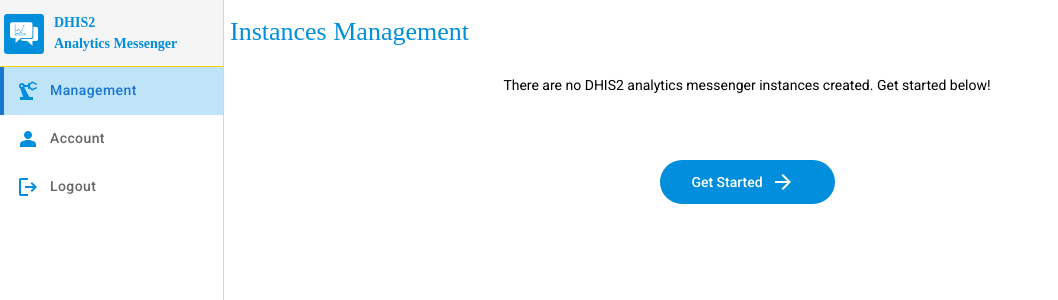
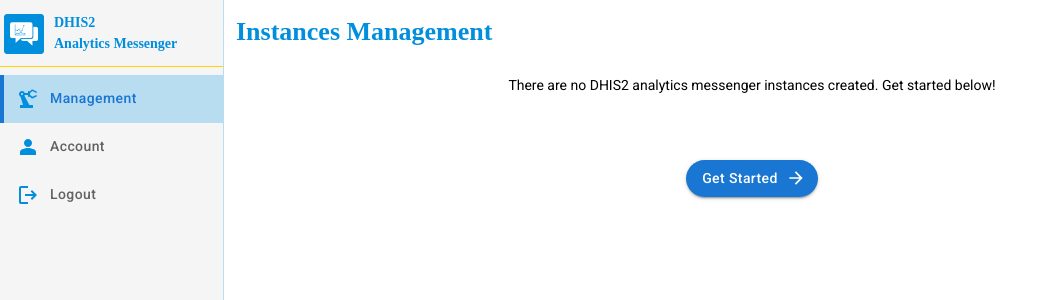
Before and after one commit to hisptz/dhis2-analytics-messenger-panel, a Next.js app: page /dashboard in a window 1280 px wide. Shown: the top 300 px of the page, without its empty margins (0-1058 px from the left). Built offline with nearby package versions, Linux system fonts and the light colour scheme.

Commit message:
refactor(dashboard & sidebar): refactor dashboard and sideBar section
n

```diff
--- a/src/app/account/components/EditDetaisModal/index.tsx
+++ b/src/app/account/components/EditDetaisModal/index.tsx
@@ -32,7 +32,7 @@
       <Button className="text-black w-24" sx={{ textTransform: 'none', borderRadius: '50px' }} onClick={onClose} variant="outlined" >
             Cancel
           </Button>
-          <Button className="rounded-full bg-cornflowerblue-100 w-24" onClick={onClose} color="primary" sx={{ textTransform: 'none' }} variant="contained">
+          <Button className="rounded-full bg-cornflowerblue-100 w-24" onClick={onClose} color="primary" sx={{ textTransform: 'none', borderRadius: '50px'  }} variant="contained">
             Save
           </Button>
       </DialogActions>
--- a/src/app/dashboard/page.tsx
+++ b/src/app/dashboard/page.tsx
@@ -1,34 +1,16 @@
-import Image from "next/image";
 import SideBar from "../shared/components/SideBar";
+import { Button } from "@mui/material";
+import { ArrowForward } from "@mui/icons-material";
 
 export default function Dashboard() {
   return (
-    <div className=" bg-m3-sys-light-on-primary h-screen flex text-left text-sm text-cornflowerblue-100 font-lalezar">
+    <div className=" bg-white h-screen flex">
       <SideBar />
-      <div className="absolute top-[0px] left-[218px] w-[1062px] flex flex-col items-start justify-start p-3 box-border text-left text-7xl text-cornflowerblue-100 font-lalezar">
-        <div className="relative">Instances Management</div>
-        <div className="rounded-lg w-[1034px] flex flex-col items-center justify-start py-6 px-3 box-border gap-[64px] text-sm text-black font-m3-label-large">
-          <div className="relative">
-            There are no DHIS2 analytics messenger instances created. Get
-            started below!
-          </div>
-          <div
-            className="rounded-81xl bg-cornflowerblue-100 w-[175px] overflow-hidden flex flex-row items-center justify-center cursor-pointer text-center text-m3-sys-light-on-primary"
-            // onClick={openRegisterInstanceModal}
-          >
-            <div className="flex-1 flex flex-row items-center justify-center py-2.5 pr-6 pl-4 gap-[8px]">
-              <div className="relative leading-[20px] font-medium">
-                Get Started
-              </div>
-              <Image
-                className="relative w-6 h-6"
-                alt=""
-                src="/arrow-forward.svg"
-				width={100}
-                height={100}
-              />
-            </div>
-          </div>
+      <div className="flex flex-col items-start justify-start p-3   text-7xl text-cornflowerblue-100 font-lalezar w-full">
+        <div className="text-left font-bold">Instances Management</div>
+        <div className=" flex flex-col items-center justify-center w-full py-6 px-auto gap-[64px] text-sm text-black font-m3-label-large">
+            <h1>There are no DHIS2 analytics messenger instances created. Get started below!</h1>
+          <Button className="bg-cornflowerblue-100 cursor-pointer" color="primary"  sx={{ textTransform: 'none' , borderRadius: '50px' }} variant="contained" endIcon={<ArrowForward />}>Get Started</Button>
         </div>
       </div>
     </div>
--- a/src/app/shared/components/SideBar/index.tsx
+++ b/src/app/shared/components/SideBar/index.tsx
@@ -1,26 +1,60 @@
-"use client"
+"use client";
+
 import type { NextPage } from "next";
 import { useState, useCallback } from "react";
 import Image from "next/image";
 import { LogoutModal } from "../logout";
-import { Tabs, Tab, Box } from '@mui/material';
-import { useRouter } from "next/router";
+import { Tabs, Tab, Box } from "@mui/material";
+import NextLink from "next/link";
+import { usePathname } from "next/navigation";
 
-const SideBar: NextPage = () => {
+interface SidebarTabProps {
+  href?: string;
+  src: string;
+  label: string;
+  onClick?: () => void;
+}
+
+const SidebarTab: React.FC<SidebarTabProps> = ({href,src,label,onClick,...props}) => (
+  <Tab
+    component={href ? NextLink : "div"}
+    href={href}
+    onClick={onClick}
+    icon={
+      <div className="flex items-center gap-2.5 justify-start">
+        <Image className="w-6 h-6" alt="" src={src} width={24} height={24} />
+        <span>{label}</span>
+      </div>
+    }
+    sx={{
+      justifyContent: "flex-start",
+      "&.Mui-selected": {
+        backgroundColor: "rgba(0, 142, 221, 0.25)",
+      },
+      textTransform: "none",
+    }}
+    {...props}
+  />
+);
+
+export default function SideBar () {
   const [isLogOutModalOpen, setLogOutModalOpen] = useState(false);
-
-  const openLogOutModal = useCallback(() => {
-    setLogOutModalOpen(true);
-  }, []);
-
-  const closeLogOutModal = useCallback(() => {
-    setLogOutModalOpen(false);
-  }, []);
-  const [tabValue, setTabValue] = useState(0);
-
+  const openLogOutModal = useCallback(() => {setLogOutModalOpen(true);}, []);
+  const closeLogOutModal = useCallback(() => {setLogOutModalOpen(false); }, []);
+  const pathname = usePathname();
+  const [tabValue, setTabValue] = useState<number>(() => {
+    switch (pathname) {
+      case "/dashboard":
+        return 0;
+      case "/account":
+        return 1;
+      default:
+        return 0;
+    }
+  });
   const handleTabChange = (event: React.SyntheticEvent, newValue: number) => {
     setTabValue(newValue);
-    if(newValue === 2) openLogOutModal();
+    if (newValue === 2) openLogOutModal();
   };
 
   return (
@@ -40,7 +74,7 @@
               <p className="m-0 font-bold">Analytics Messenger</p>
             </div>
           </div>
-            <Box  sx={{ flexGrow: 1, bgcolor: 'background.paper', display: 'flex', }}>
+          <Box sx={{ flexGrow: 1, display: "flex", marginTop:1 }}>
             <Tabs
               value={tabValue}
               onChange={handleTabChange}
@@ -49,56 +83,20 @@
               textColor="primary"
               indicatorColor="primary"
               sx={{
-            width: '14rem',
-            '& .MuiTabs-indicator': {
+                width: "14rem",
+                "& .MuiTabs-indicator": {
                   left: 0,
-              right: 'auto',
-              width: '4px',
-              backgroundColor: 'cornflowerblue-100',
-              transition: 'none'
-            }
+                  right: "auto",
+                  width: "4px",
+                  backgroundColor: "cornflowerblue-100",
+                  transition: "none",
+                },
               }}
             >
-          <Tab
-    icon={
-      <div className="flex items-center gap-2.5 justify-start">
-        <Image className="w-6 h-6" alt="" src="/precision-manufacturing.svg" width={24} height={24} />
-        <span>Management</span>
-      </div>
-    }  sx={{
-      justifyContent: 'flex-start',
-      '&.Mui-selected': {
-        backgroundColor: 'rgba(0, 142, 221, 0.25)'
-      },textTransform: 'none'
-    }}
-  />
-  <Tab
-    icon={
-      <div className="flex items-center gap-2.5 justify-start">
-        <Image className="w-6 h-6" alt="" src="/person.svg" width={24} height={24} />
-        <span>Account</span>
-      </div>
-    }  sx={{
-      justifyContent: 'flex-start',
-      '&.Mui-selected': {
-        backgroundColor: 'rgba(0, 142, 221, 0.25)'
-      },textTransform: 'none'
-    }}
-  />
-  <Tab
-    icon={
-      <div className="flex items-center gap-2.5 justify-start">
-        <Image className="w-6 h-6" alt="" src="/logout.svg" width={24} height={24} />
-        <span>Logout</span>
-      </div>
-    } sx={{
-      justifyContent: 'flex-start',
-      '&.Mui-selected': {
-        backgroundColor: 'rgba(0, 142, 221, 0.25)'
-      },textTransform: 'none'
-    }}
-    onClick={openLogOutModal}
-  /> </Tabs>
+              <SidebarTab href="/dashboard" src="/precision-manufacturing.svg" label="Management"/>
+              <SidebarTab href="/account" src="/person.svg" label="Account" />
+              <SidebarTab src="/logout.svg" label="Logout" onClick={openLogOutModal} />
+            </Tabs>
           </Box>
         </div>
       </nav>
@@ -108,5 +106,3 @@
     </>
   );
 };
-
-export default SideBar;
```
Lines whose indentation alone changed are shown as unchanged.
